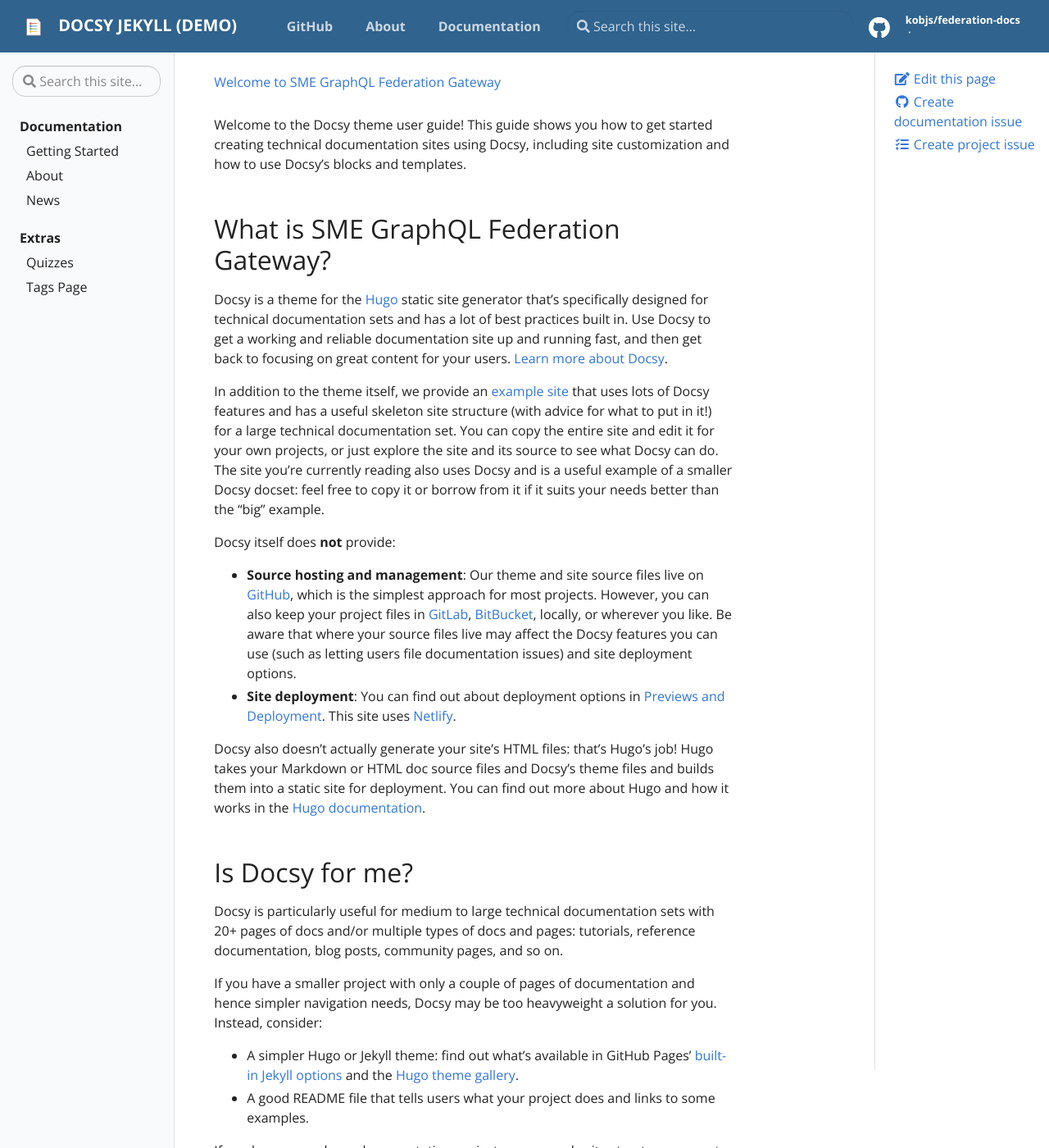
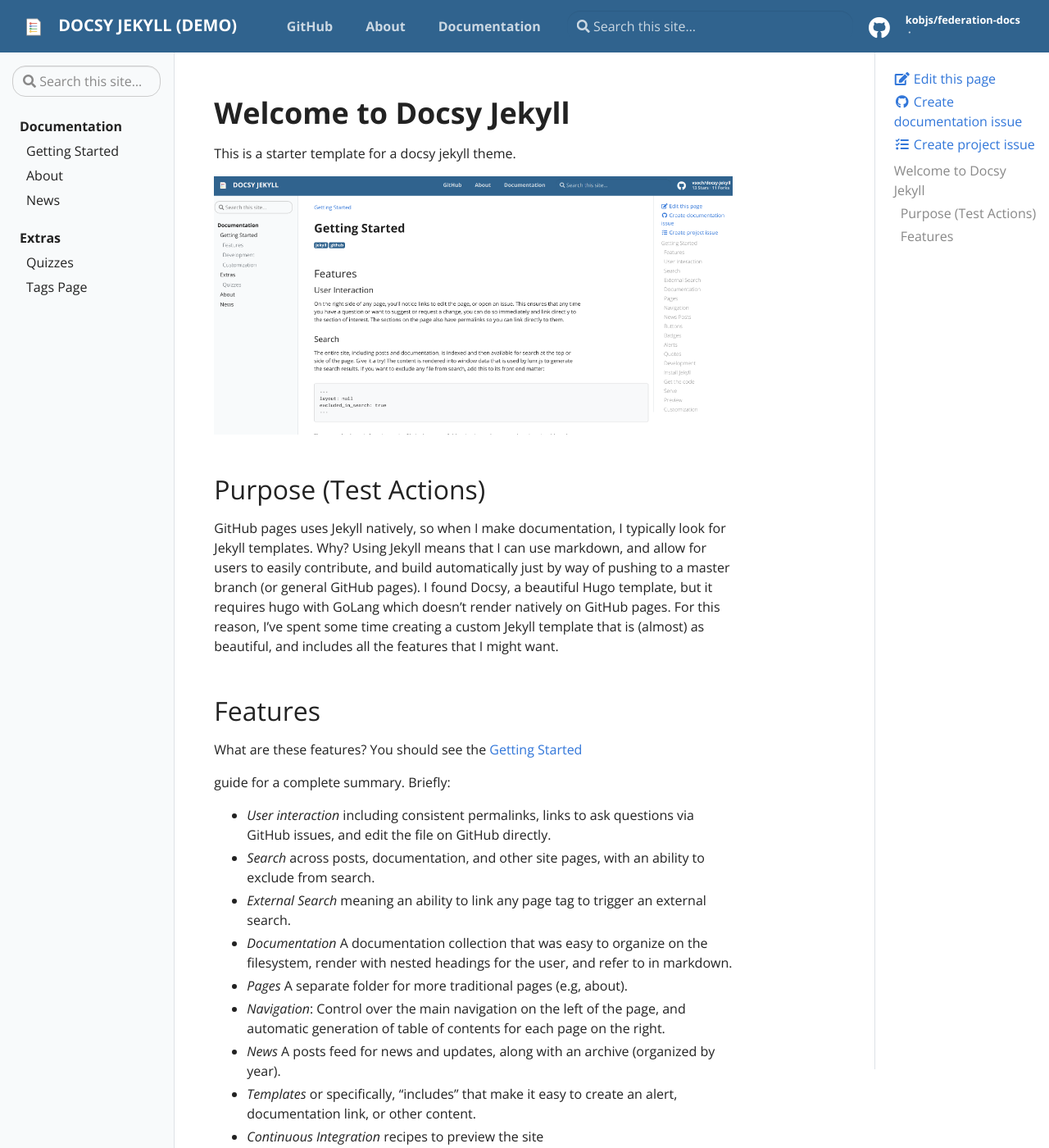
Before and after one commit to kobjs/federation-docs, a Jekyll site: the page built from pages/index.md, in a window 1280 px wide and 1400 px high. Shown: the whole window at 82% size. Built offline with Jekyll 4.4.1, drawn with Linux system fonts in a browser that asks for light colours; some of the changed text lies outside the part shown.

Commit message:
Update for Federation index.md

```diff
--- a/pages/index.md
+++ b/pages/index.md
@@ -1,43 +1,43 @@
 ---
-title: "Welcome to SME GraphQL Federation Gateway"
-linkTitle: "Documentation"
-menu:
-main:
-weight: 20
-pre: <i class='fas fa-book'></i>
+layout: page
+title: Docsy Jekyll Theme
+permalink: /
 ---
 
-Welcome to the Docsy theme user guide! This guide shows you how to get started creating technical documentation sites using Docsy, including site customization and how to use Docsy's blocks and templates.
+# Welcome to Docsy Jekyll
 
-## What is SME GraphQL Federation Gateway?
+This is a starter template for a docsy jekyll theme.
 
-Docsy is a theme for the [Hugo](https://gohugo.io/) static site generator that's specifically designed for technical
-documentation sets and has a lot of best practices built in. Use Docsy to get a working and reliable documentation
-site up and running fast, and then get back to focusing on great content for your users.
-[Learn more about Docsy](/about).
+{% assign date = '2021-12-30' %}
 
-In addition to the theme itself, we provide an [example site](https://github.com/google/docsy-example) that uses lots of Docsy features and has a useful skeleton site structure (with advice for what to put in it!) for a large technical documentation set. You can copy the entire site and edit it for your own projects, or just explore the site and its source to see what Docsy can do. The site you're currently reading also uses Docsy and is a useful example of a smaller Docsy docset: feel free to copy it or borrow from it if it suits your needs better than the "big" example.
+![assets/img/docsy-jekyll.png](./assets/img/docsy-jekyll.png)
 
-Docsy itself does **not** provide:
+## Purpose (Test Actions)
 
-* **Source hosting and management**: Our theme and site source files live on [GitHub](https://github.com/), which is the simplest approach for most projects. However, you can also keep your project files in [GitLab](https://about.gitlab.com/), [BitBucket](https://bitbucket.org/product), locally, or wherever you like. Be aware that where your source files live may affect the Docsy features you can use (such as letting users file documentation issues) and site deployment options.
-* **Site deployment**: You can find out about deployment options in [Previews and Deployment](./deployment/). This site uses [Netlify](https://www.netlify.com/).
+GitHub pages uses Jekyll natively, so when I make documentation, I typically
+look for Jekyll templates. Why? Using Jekyll means that I can use markdown,
+and allow for users to easily contribute, and build automatically just by
+way of pushing to a master branch (or general GitHub pages).
+I found Docsy, a beautiful Hugo template, but it requires hugo with GoLang
+which doesn't render natively on GitHub pages. For this reason, I've spent
+some time creating a custom Jekyll template that is (almost) as beautiful,
+and includes all the features that I might want.
 
-Docsy also doesn't actually generate your site's HTML files: that's Hugo's job! Hugo takes your Markdown or HTML doc source files and Docsy's theme files and builds them into a static site for deployment. You can find out more about Hugo and how it works in the [Hugo documentation](https://gohugo.io/documentation/).
+## Features
 
-## Is Docsy for me?
+What are these features? You should see the {% include doc.html name="Getting Started" path="getting-started" %}
+guide for a complete summary. Briefly:
 
-Docsy is particularly useful for medium to large technical documentation sets with 20+ pages of docs and/or multiple types of docs and pages: tutorials, reference documentation, blog posts, community pages, and so on.
+ - *User interaction* including consistent permalinks, links to ask questions via GitHub issues, and edit the file on GitHub directly.
+ - *Search* across posts, documentation, and other site pages, with an ability to exclude from search.
+ - *External Search* meaning an ability to link any page tag to trigger an external search.
+ - *Documentation* A documentation collection that was easy to organize on the filesystem, render with nested headings for the user, and refer to in markdown.
+ - *Pages* A separate folder for more traditional pages (e.g, about).
+ - *Navigation*: Control over the main navigation on the left of the page, and automatic generation of table of contents for each page on the right.
+ - *News* A posts feed for news and updates, along with an archive (organized by year).
+ - *Templates* or specifically, "includes" that make it easy to create an alert, documentation link, or other content.
+ - *Continuous Integration* recipes to preview the site
 
-If you have a smaller project with only a couple of pages of documentation and hence simpler navigation needs, Docsy may be too heavyweight a solution for you. Instead, consider:
 
-* A simpler Hugo or Jekyll theme: find out what's available in GitHub Pages' [built-in Jekyll options](https://pages.github.com/themes/) and the [Hugo theme gallery](https://themes.gohugo.io/).
-* A good README file that tells users what your project does and links to some examples.
-
-If you have a very large documentation project, our example site structure may not be sufficient either, though you can still use our theme, possibly with heavier customization.
-
-If you'd like to use Docsy's layouts but prefer to use Jekyll, [vsoch](https://github.com/vsoch) has created a [Docsy Jekyll port](https://github.com/vsoch/docsy-jekyll) that includes many of Docsy's features (though as this is a separate project it won't be automatically updated along with Docsy).
-
-## Ready to get started?
-
-Find out how to build and serve your first site in [Getting Started](./getting-started/). Or visit the [example site](https://example.docsy.dev) and [its repo](https://github.com/google/docsy-example) and start exploring!
+For features, getting started with development, see the {% include doc.html name="Getting Started" path="getting-started" %} page. Would you like to request a feature or contribute?
+[Open an issue]({{ site.repo }}/issues)
```
